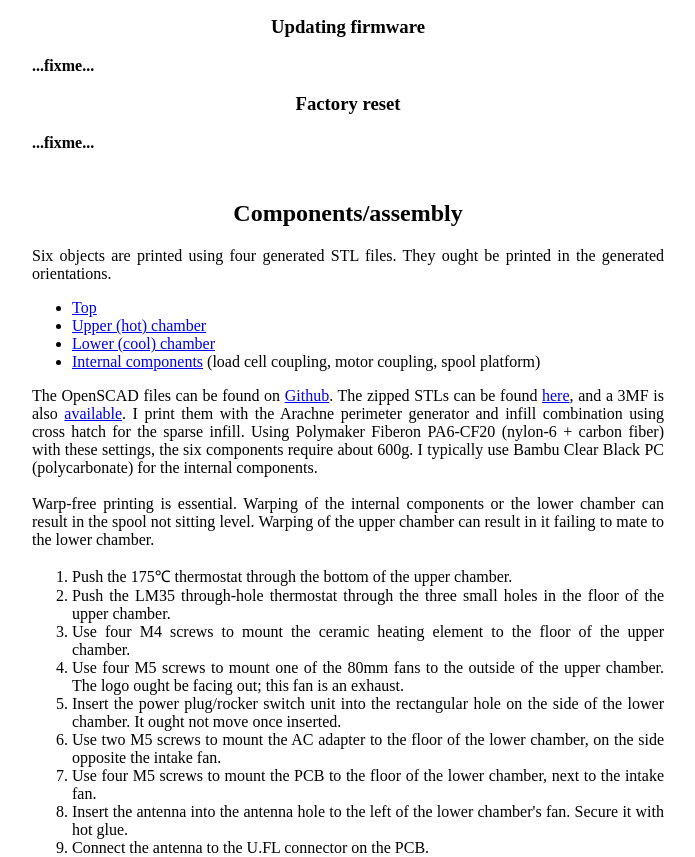
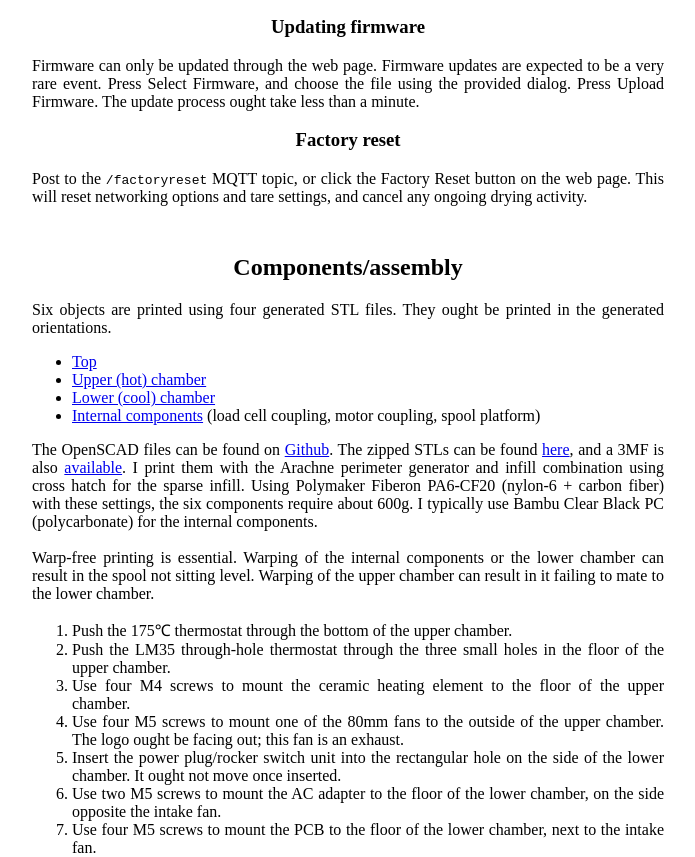
Before and after one commit to dankamongmen/dankdryer, a plain HTML site: page webpage/index.html in a window 1280 px wide. Shown: the part 2265-3122 px from the top of the page, without its empty margins (292-987 px from the left). Drawn offline with Linux system fonts and the light colour scheme.

Commit message:
webpage: detail factory reset and firmware update

```diff
--- a/webpage/index.html
+++ b/webpage/index.html
@@ -92,11 +92,16 @@
    </div>
    <h3>Updating firmware</h3>
    <div class="proddesc">
-     <b>...fixme...</b>
+     Firmware can only be updated through the web page. Firmware updates are
+     expected to be a very rare event. Press Select Firmware, and choose the
+     file using the provided dialog. Press Upload Firmware. The update
+     process ought take less than a minute.
    </div>
    <h3>Factory reset</h3>
    <div class="proddesc">
-     <b>...fixme...</b>
+     Post to the <tt>/factoryreset</tt> MQTT topic, or click the Factory Reset
+     button on the web page. This will reset networking options and tare
+     settings, and cancel any ongoing drying activity.
    </div>
    <h2 id="assembly">Components/assembly</h2>
    <div class="proddesc">
```
